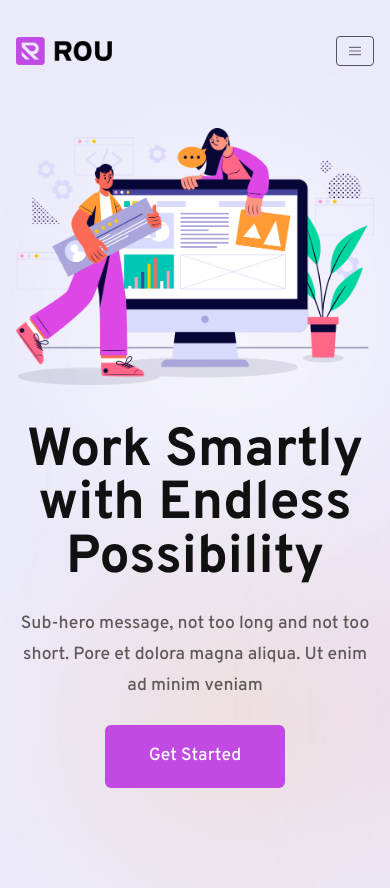
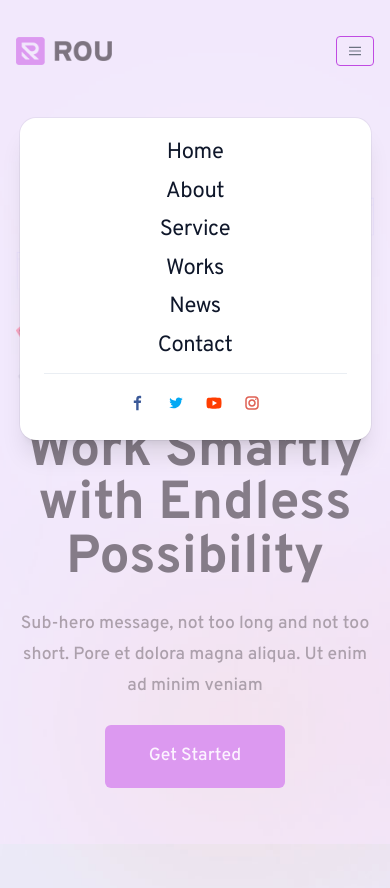
Before and after one commit to dngtnv/rou-landing-page, a website built with Vite: page index.html in a window 390 px wide. Both pictures are taken after a click on the button 355 px from the left and 51 px from the top of the page. Built offline with nearby package versions, Linux system fonts and the light colour scheme.

Commit message:
Mobile hamburder menu

```diff
--- a/index.html
+++ b/index.html
@@ -10,75 +10,132 @@
     <link href="https://fonts.googleapis.com/css2?family=Overpass:wght@400;500;700&display=swap" rel="stylesheet" />
   </head>
   <body class="bg-white text-primary">
-    <!-- <div class="container"> -->
-    <nav class="absolute top-0 z-50 w-full">
+    <nav class="absolute top-0 z-30 w-full">
       <div class="w-full container flex justify-between items-center py-9">
         <a href="/"><img class="w-24 h-7" src="./public/images/image-logo.png" alt="rou" /></a>
         <div class="block lg:hidden">
           <button
             id="nav-toggle"
-            class="flex items-center px-3 py-2 border rounded text-gray-500 border-gray-600 hover:text-gray-800 hover:border-teal-500 appearance-none focus:outline-none"
+            class="flex items-center px-3 py-2 z-40 relative border rounded text-gray-500 border-accent hover:text-gray-800 hover:border-fuchsia-700 appearance-none focus:outline-none"
           >
             <svg class="fill-current h-3 w-3" viewBox="0 0 20 20" xmlns="http://www.w3.org/2000/svg">
               <title>Menu</title>
               <path d="M0 3h20v2H0V3zm0 6h20v2H0V9zm0 6h20v2H0v-2z"></path>
             </svg>
           </button>
+          <div>
+            <!--Hamburger menu-->
+            <div id="popover-overlay" class="fixed invisible inset-0 bg-fuchsia-100/50" aria-hidden="true"></div>
+            <div
+              id="popover-panel"
+              class="max-w-[90%] sm:max-w-xl md:max-w-3xl m-auto absolute invisible inset-x-0 top-full mt-4 flex flex-col rounded-2xl bg-white p-4 text-lg tracking-tight text-slate-900 shadow-xl ring-1 ring-slate-900/5 scale-100"
+            >
+              <ul class="text-[22px] flex flex-col items-center">
+                <li class="w-full text-center"><a class="block" href="#">Home</a></li>
+                <li class="w-full text-center"><a class="block" href="#">About</a></li>
+                <li class="w-full text-center"><a class="block" href="#">Service</a></li>
+                <li class="w-full text-center"><a class="block" href="#">Works</a></li>
+                <li class="w-full text-center"><a class="block" href="#">News</a></li>
+                <li class="w-full text-center"><a class="block" href="#">Contact</a></li>
+              </ul>
+              <hr class="m-2 border-slate-300/40" />
+              <ul class="flex items-center justify-center gap-5 m-3">
+                <li>
+                  <a href="#"
+                    ><svg xmlns="http://www.w3.org/2000/svg" x="0px" y="0px" width="18" height="18" viewBox="0 0 30 30" style="fill: #3b5998">
+                      <title>Facebook</title>
+                      <path
+                        d="M12,27V15H8v-4h4V8.852C12,4.785,13.981,3,17.361,3c1.619,0,2.475,0.12,2.88,0.175V7h-2.305C16.501,7,16,7.757,16,9.291V11 h4.205l-0.571,4H16v12H12z"
+                      ></path></svg
+                  ></a>
+                </li>
+                <li>
+                  <a href="#"
+                    ><svg xmlns="http://www.w3.org/2000/svg" x="0px" y="0px" width="18" height="18" viewBox="0 0 48 48" style="fill: #000000">
+                      <title>Twitter</title>
+                      <path
+                        fill="#03A9F4"
+                        d="M42,12.429c-1.323,0.586-2.746,0.977-4.247,1.162c1.526-0.906,2.7-2.351,3.251-4.058c-1.428,0.837-3.01,1.452-4.693,1.776C34.967,9.884,33.05,9,30.926,9c-4.08,0-7.387,3.278-7.387,7.32c0,0.572,0.067,1.129,0.193,1.67c-6.138-0.308-11.582-3.226-15.224-7.654c-0.64,1.082-1,2.349-1,3.686c0,2.541,1.301,4.778,3.285,6.096c-1.211-0.037-2.351-0.374-3.349-0.914c0,0.022,0,0.055,0,0.086c0,3.551,2.547,6.508,5.923,7.181c-0.617,0.169-1.269,0.263-1.941,0.263c-0.477,0-0.942-0.054-1.392-0.135c0.94,2.902,3.667,5.023,6.898,5.086c-2.528,1.96-5.712,3.134-9.174,3.134c-0.598,0-1.183-0.034-1.761-0.104C9.268,36.786,13.152,38,17.321,38c13.585,0,21.017-11.156,21.017-20.834c0-0.317-0.01-0.633-0.025-0.945C39.763,15.197,41.013,13.905,42,12.429"
+                      ></path></svg
+                  ></a>
+                </li>
+                <li>
+                  <a href="#"
+                    ><svg xmlns="http://www.w3.org/2000/svg" x="0px" y="0px" width="18" height="18" viewBox="0 0 48 48" style="fill: #000000">
+                      <title>Youtube</title>
+                      <path
+                        fill="#FF3D00"
+                        d="M43.2,33.9c-0.4,2.1-2.1,3.7-4.2,4c-3.3,0.5-8.8,1.1-15,1.1c-6.1,0-11.6-0.6-15-1.1c-2.1-0.3-3.8-1.9-4.2-4C4.4,31.6,4,28.2,4,24c0-4.2,0.4-7.6,0.8-9.9c0.4-2.1,2.1-3.7,4.2-4C12.3,9.6,17.8,9,24,9c6.2,0,11.6,0.6,15,1.1c2.1,0.3,3.8,1.9,4.2,4c0.4,2.3,0.9,5.7,0.9,9.9C44,28.2,43.6,31.6,43.2,33.9z"
+                      ></path>
+                      <path fill="#FFF" d="M20 31L20 17 32 24z"></path></svg
+                  ></a>
+                </li>
+                <li>
+                  <a href="#"
+                    ><svg xmlns="http://www.w3.org/2000/svg" x="0px" y="0px" width="18" height="18" viewBox="0 0 24 24" style="fill: #df6053">
+                      <title>Instagram</title>
+                      <path
+                        d="M 8 3 C 5.243 3 3 5.243 3 8 L 3 16 C 3 18.757 5.243 21 8 21 L 16 21 C 18.757 21 21 18.757 21 16 L 21 8 C 21 5.243 18.757 3 16 3 L 8 3 z M 8 5 L 16 5 C 17.654 5 19 6.346 19 8 L 19 16 C 19 17.654 17.654 19 16 19 L 8 19 C 6.346 19 5 17.654 5 16 L 5 8 C 5 6.346 6.346 5 8 5 z M 17 6 A 1 1 0 0 0 16 7 A 1 1 0 0 0 17 8 A 1 1 0 0 0 18 7 A 1 1 0 0 0 17 6 z M 12 7 C 9.243 7 7 9.243 7 12 C 7 14.757 9.243 17 12 17 C 14.757 17 17 14.757 17 12 C 17 9.243 14.757 7 12 7 z M 12 9 C 13.654 9 15 10.346 15 12 C 15 13.654 13.654 15 12 15 C 10.346 15 9 13.654 9 12 C 9 10.346 10.346 9 12 9 z"
+                      ></path></svg
+                  ></a>
+                </li>
+              </ul>
+            </div>
+          </div>
         </div>
-        <div
-          class="w-full flex-grow justify-end lg:flex lg:items-center lg:w-auto mt-2 lg:mt-0 lg:bg-transparent text-black p-4 lg:p-0 z-20 hidden bg-gray-100"
-        >
+        <div class="w-full flex-row items-center text-base font-medium justify-end hidden lg:flex">
           <li class="list-none flex flex-row gap-6">
             <ul>
               <a
-                class="relative hover:after:scale-100 after:content-[''] after:absolute after:scale-0 after:left-0 after:bottom-0 after:w-full after:h-0.5 after:transition after:ease-out after:duration-300 after:bg-primary"
+                class="relative hover:after:scale-100 after:content-[''] after:absolute after:scale-0 after:left-0 after:bottom-0 after:w-full after:h-0.5 after:ease-out after:duration-300 after:bg-primary"
                 href="#"
                 >Home</a
               >
             </ul>
             <ul>
               <a
-                class="relative hover:after:scale-100 after:content-[''] after:absolute after:scale-0 after:left-0 after:bottom-0 after:w-full after:h-0.5 after:transition after:ease-out after:duration-300 after:bg-primary"
+                class="relative hover:after:scale-100 after:content-[''] after:absolute after:scale-0 after:left-0 after:bottom-0 after:w-full after:h-0.5 after:ease-out after:duration-300 after:bg-primary"
                 href="#"
                 >About</a
               >
             </ul>
             <ul>
               <a
-                class="relative hover:after:scale-100 after:content-[''] after:absolute after:scale-0 after:left-0 after:bottom-0 after:w-full after:h-0.5 after:transition after:ease-out after:duration-300 after:bg-primary"
+                class="relative hover:after:scale-100 after:content-[''] after:absolute after:scale-0 after:left-0 after:bottom-0 after:w-full after:h-0.5 after:ease-out after:duration-300 after:bg-primary"
                 href="#"
                 >Service</a
               >
             </ul>
             <ul>
               <a
-                class="relative hover:after:scale-100 after:content-[''] after:absolute after:scale-0 after:left-0 after:bottom-0 after:w-full after:h-0.5 after:transition after:ease-out after:duration-300 after:bg-primary"
+                class="relative hover:after:scale-100 after:content-[''] after:absolute after:scale-0 after:left-0 after:bottom-0 after:w-full after:h-0.5 after:ease-out after:duration-300 after:bg-primary"
                 href="#"
                 >Works</a
               >
             </ul>
             <ul>
               <a
-                class="relative hover:after:scale-100 after:content-[''] after:absolute after:scale-0 after:left-0 after:bottom-0 after:w-full after:h-0.5 after:transition after:ease-out after:duration-300 after:bg-primary"
+                class="relative hover:after:scale-100 after:content-[''] after:absolute after:scale-0 after:left-0 after:bottom-0 after:w-full after:h-0.5 after:ease-out after:duration-300 after:bg-primary"
                 href="#"
                 >News</a
               >
             </ul>
             <ul>
               <a
-                class="relative hover:after:scale-100 after:content-[''] after:absolute after:scale-0 after:left-0 after:bottom-0 after:w-full after:h-0.5 after:transition after:ease-out after:duration-300 after:bg-primary"
+                class="relative hover:after:scale-100 after:content-[''] after:absolute after:scale-0 after:left-0 after:bottom-0 after:w-full after:h-0.5 after:ease-out after:duration-300 after:bg-primary"
                 href="#"
                 >Contact</a
               >
             </ul>
           </li>
-          <a class="mx-6 px-7 py-2 text-sm font-bold border-2 rounded-md border-accent hover:bg-fuchsia-400 transition ease-out duration-300" href="#"
+          <a class="mx-6 px-7 py-2 text-sm font-bold border-2 rounded-md border-accent hover:bg-fuchsia-400 ease-out duration-300" href="#"
             >Get A Quote</a
           >
           <li class="list-none flex flex-row gap-3">
             <ul>
               <a href="#">
                 <svg xmlns="http://www.w3.org/2000/svg" x="0px" y="0px" width="18" height="18" viewBox="0 0 30 30" style="fill: #3b5998">
+                  <title>Facebook</title>
                   <path
                     d="M12,27V15H8v-4h4V8.852C12,4.785,13.981,3,17.361,3c1.619,0,2.475,0.12,2.88,0.175V7h-2.305C16.501,7,16,7.757,16,9.291V11 h4.205l-0.571,4H16v12H12z"
                   ></path>
@@ -88,6 +145,7 @@
             <ul>
               <a href="#"
                 ><svg xmlns="http://www.w3.org/2000/svg" x="0px" y="0px" width="18" height="18" viewBox="0 0 48 48" style="fill: #000000">
+                  <title>Twitter</title>
                   <path
                     fill="#03A9F4"
                     d="M42,12.429c-1.323,0.586-2.746,0.977-4.247,1.162c1.526-0.906,2.7-2.351,3.251-4.058c-1.428,0.837-3.01,1.452-4.693,1.776C34.967,9.884,33.05,9,30.926,9c-4.08,0-7.387,3.278-7.387,7.32c0,0.572,0.067,1.129,0.193,1.67c-6.138-0.308-11.582-3.226-15.224-7.654c-0.64,1.082-1,2.349-1,3.686c0,2.541,1.301,4.778,3.285,6.096c-1.211-0.037-2.351-0.374-3.349-0.914c0,0.022,0,0.055,0,0.086c0,3.551,2.547,6.508,5.923,7.181c-0.617,0.169-1.269,0.263-1.941,0.263c-0.477,0-0.942-0.054-1.392-0.135c0.94,2.902,3.667,5.023,6.898,5.086c-2.528,1.96-5.712,3.134-9.174,3.134c-0.598,0-1.183-0.034-1.761-0.104C9.268,36.786,13.152,38,17.321,38c13.585,0,21.017-11.156,21.017-20.834c0-0.317-0.01-0.633-0.025-0.945C39.763,15.197,41.013,13.905,42,12.429"
@@ -97,6 +155,7 @@
             <ul>
               <a href="#">
                 <svg xmlns="http://www.w3.org/2000/svg" x="0px" y="0px" width="18" height="18" viewBox="0 0 48 48" style="fill: #000000">
+                  <title>Youtube</title>
                   <path
                     fill="#FF3D00"
                     d="M43.2,33.9c-0.4,2.1-2.1,3.7-4.2,4c-3.3,0.5-8.8,1.1-15,1.1c-6.1,0-11.6-0.6-15-1.1c-2.1-0.3-3.8-1.9-4.2-4C4.4,31.6,4,28.2,4,24c0-4.2,0.4-7.6,0.8-9.9c0.4-2.1,2.1-3.7,4.2-4C12.3,9.6,17.8,9,24,9c6.2,0,11.6,0.6,15,1.1c2.1,0.3,3.8,1.9,4.2,4c0.4,2.3,0.9,5.7,0.9,9.9C44,28.2,43.6,31.6,43.2,33.9z"
@@ -108,6 +167,7 @@
             <ul>
               <a href="#">
                 <svg xmlns="http://www.w3.org/2000/svg" x="0px" y="0px" width="18" height="18" viewBox="0 0 24 24" style="fill: #df6053">
+                  <title>Instagram</title>
                   <path
                     d="M 8 3 C 5.243 3 3 5.243 3 8 L 3 16 C 3 18.757 5.243 21 8 21 L 16 21 C 18.757 21 21 18.757 21 16 L 21 8 C 21 5.243 18.757 3 16 3 L 8 3 z M 8 5 L 16 5 C 17.654 5 19 6.346 19 8 L 19 16 C 19 17.654 17.654 19 16 19 L 8 19 C 6.346 19 5 17.654 5 16 L 5 8 C 5 6.346 6.346 5 8 5 z M 17 6 A 1 1 0 0 0 16 7 A 1 1 0 0 0 17 8 A 1 1 0 0 0 18 7 A 1 1 0 0 0 17 6 z M 12 7 C 9.243 7 7 9.243 7 12 C 7 14.757 9.243 17 12 17 C 14.757 17 17 14.757 17 12 C 17 9.243 14.757 7 12 7 z M 12 9 C 13.654 9 15 10.346 15 12 C 15 13.654 13.654 15 12 15 C 10.346 15 9 13.654 9 12 C 9 10.346 10.346 9 12 9 z"
                   ></path>
@@ -126,7 +186,7 @@
           <p class="text-secondary font-medium text-lg">
             Sub-hero message, not too long and not too short. Pore et dolora magna aliqua. Ut enim ad minim veniam
           </p>
-          <a class="text-lg text-white font-medium px-11 py-4 bg-accent rounded-md hover:bg-fuchsia-400 transition ease-out duration-300" href="#"
+          <a class="text-lg text-white font-medium px-11 py-4 bg-accent rounded-md hover:bg-fuchsia-400 ease-out duration-300" href="#"
             >Get Started</a
           >
         </div>
@@ -141,7 +201,6 @@
         </div>
       </div>
     </header>
-    <!-- </div> -->
     <script type="module" src="/main.js"></script>
   </body>
 </html>
--- a/main.js
+++ b/main.js
@@ -1 +1,29 @@
 import './style.css'
+
+const toggleBtn = document.querySelector('#nav-toggle')
+const overlay = document.querySelector('#popover-overlay')
+const panel = document.querySelector('#popover-panel')
+
+let isActive = false
+
+toggleBtn.addEventListener('click', () => {
+  isActive = !isActive
+  if (isActive) {
+    overlay.classList.remove('animate-fadeout')
+    panel.classList.remove('animate-fadeout')
+    overlay.classList.add('animate-fadein')
+    panel.classList.add('animate-fadein')
+  } else {
+    overlay.classList.remove('animate-fadein')
+    panel.classList.remove('animate-fadein')
+    overlay.classList.add('animate-fadeout')
+    panel.classList.add('animate-fadeout')
+  }
+})
+overlay.addEventListener('click', () => {
+  isActive = !isActive
+  overlay.classList.remove('animate-fadein')
+  panel.classList.remove('animate-fadein')
+  overlay.classList.add('animate-fadeout')
+  panel.classList.add('animate-fadeout')
+})
--- a/tailwind.config.cjs
+++ b/tailwind.config.cjs
@@ -3,6 +3,22 @@ module.exports = {
   content: ['./index.html', './main.js'],
   theme: {
     extend: {
+      keyframes: {
+        fadein: {
+          '0%': { visibility: 'hidden', opacity: 0 },
+          '1%': { visibility: 'visible', opacity: 0 },
+          to: { visibility: 'visible', opacity: 1 },
+        },
+        fadeout: {
+          '0%': { visibility: 'visible', opacity: 1 },
+          '99%': { visibility: 'visible', opacity: 0 },
+          to: { visibility: 'hidden', opacity: 0 },
+        },
+      },
+      animation: {
+        fadein: 'fadein 0.3s ease-out forwards',
+        fadeout: 'fadeout 0.3s ease-out forwards',
+      },
       colors: {
         primary: '#111111',
         secondary: '#5e5858',
```
